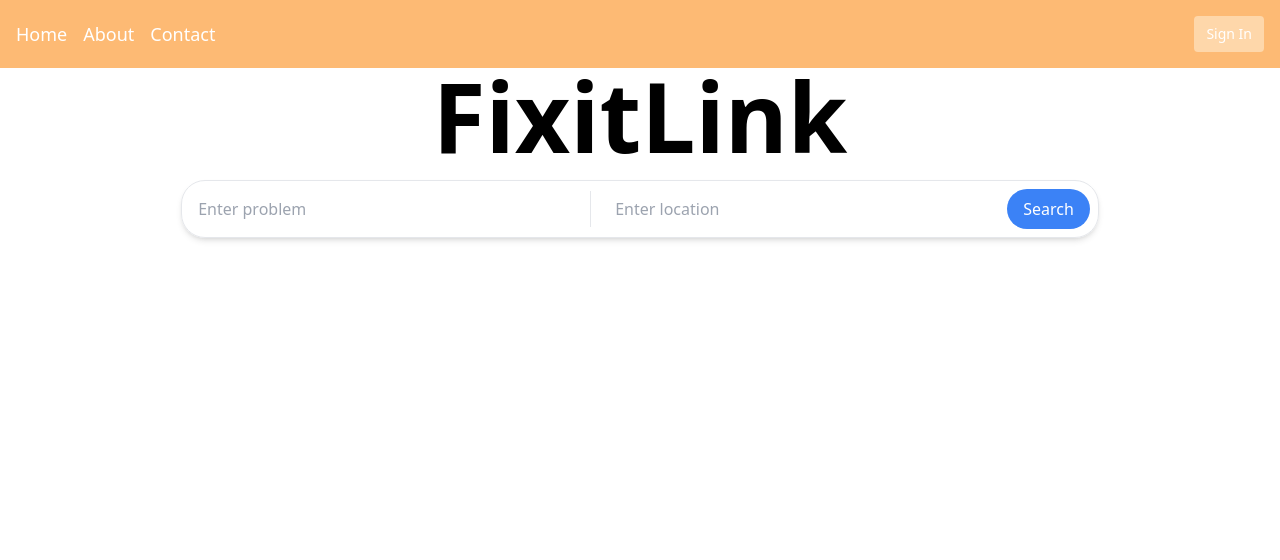
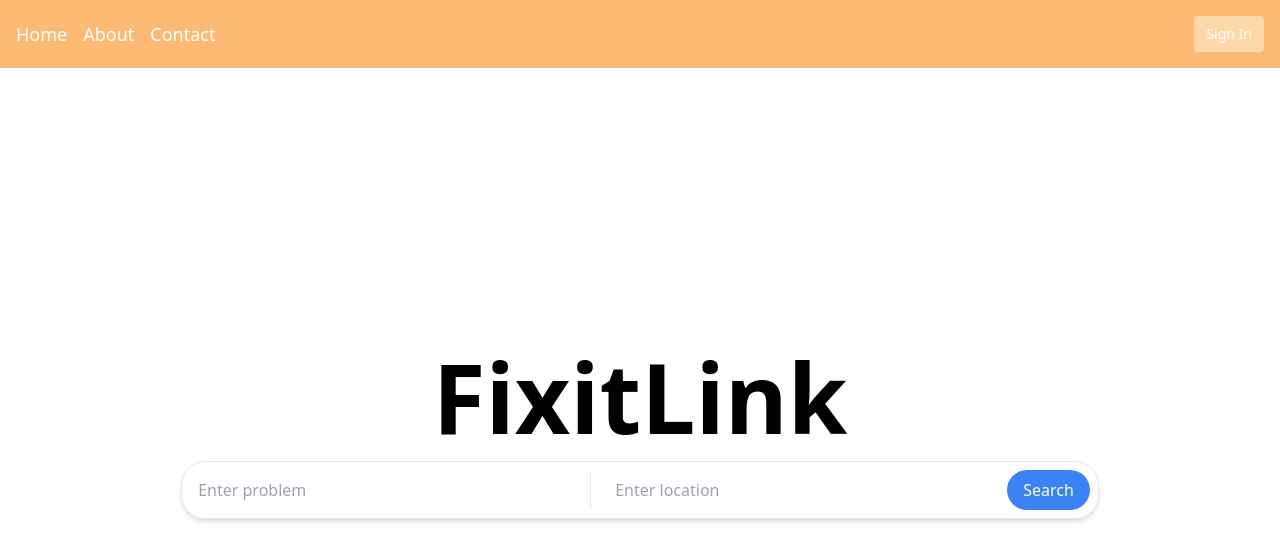
Before and after one commit to WillCBarker/Fixit, a Next.js app in the folder fixit-webapp/: page / in a window 1280 px wide. Shown: the top 560 px of the page. Built offline with nearby package versions, Linux system fonts and the light colour scheme.

Commit message:
added flex containment to body

```diff
--- a/fixit-webapp/app/layout.js
+++ b/fixit-webapp/app/layout.js
@@ -1,5 +1,6 @@
 import './globals.css'
 import Navbar from "./components/navigation/navbar/navbar";
+import NewPrompt from './components/prompt/NewPrompt';
 
 export const metadata = {
   title: 'Create Next App',
@@ -9,7 +10,7 @@
 export default function RootLayout({ children }) {
   return (
     <html lang="en">
-      <body>
+      <body className="flex flex-col min-h-screen">
         <Navbar />
         {children}
       </body>
```
